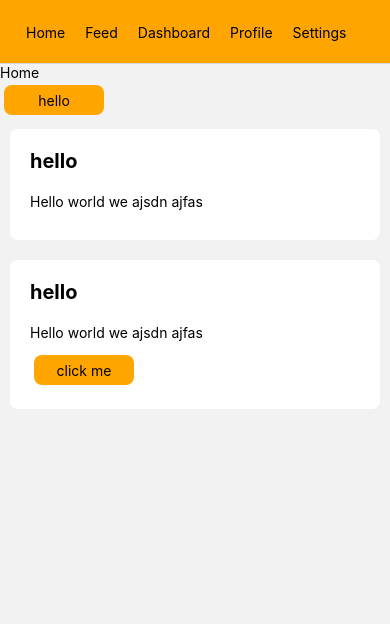
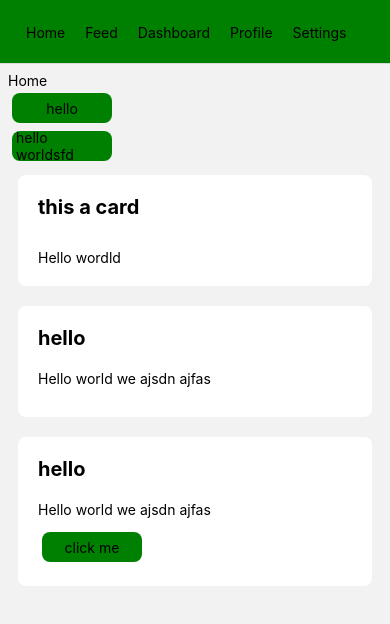
Before and after one commit to pholoshos/Plasma-FrameWork, a React Native app: screen /Home in a window 390 px wide. Shown: the top 624 px of the page. Built offline with nearby package versions, Linux system fonts and the light colour scheme.

Commit message:
feature : button style

```diff
--- a/src/components/button/index.tsx
+++ b/src/components/button/index.tsx
@@ -4,7 +4,7 @@ import { IButton } from "../../modal/button"
 import { theme } from "../../values"
 
 export const Button = (props: IButton) => {
-    return <Pressable onPress={(event) => props.onClick(event)} style={style.button}>
+    return <Pressable onPress={(event) => props.onClick(event)} style={{ ...style.button, backgroundColor: props.color ? props.color : theme.primaryColor }}>
         <Text >{props.label}</Text>
     </Pressable>
 }
@@ -12,7 +12,6 @@ export const Button = (props: IButton) => {
 export const style = StyleSheet.create({
     button: {
         borderRadius: 8,
-        backgroundColor: theme.primaryColor,
         width: 100,
         padding: 4,
         margin: 4,
--- a/src/components/index.ts
+++ b/src/components/index.ts
@@ -3,7 +3,7 @@ export { Navbar } from "./navbar";
 export { Alert } from "./alert";
 export { Image } from "./image";
 export { Card } from "./card";
-export {ScrollView} from "./scrollView";
+export {ScrollLayout} from "./scrollLayout";
 export {Banner} from "./banner"
 export {Content} from "./content";
 export {ListView} from "./listView";
--- /dev/null
+++ b/src/components/scrollLayout/index.tsx
@@ -0,0 +1,17 @@
+import React from "react"
+import { ScrollView, View,StyleSheet } from "react-native"
+interface IProps {
+    children? : any;
+}
+export  const ScrollLayout = (props : IProps)=>{
+    return <ScrollView style={style.content}>
+        {props.children}
+    </ScrollView>
+}
+
+const style = StyleSheet.create({
+    content : {
+        margin : 8
+    },
+
+});
--- a/src/components/scrollView/index.tsx
+++ /dev/null
@@ -1,6 +0,0 @@
-import React from "react"
-import { View } from "react-native"
-
-export  const ScrollView = ()=>{
-    return <View></View>
-}
--- a/src/modal/button.d.ts
+++ b/src/modal/button.d.ts
@@ -1,5 +1,6 @@
 export interface IButton  {
     label : string;
     icon? : any;
-    onClick : (event: GestureResponderEvent) => void | null
+    onClick : (event: GestureResponderEvent) => void | null;
+    color? : string;
 }
--- a/src/modal/theme.d.ts
+++ b/src/modal/theme.d.ts
@@ -5,5 +5,6 @@ export interface ITheme {
     darkModePrimaryColor? : string;
     darkModeSecondaryColor? : string;
     darkModeTextColor? : string;
-    mode : 'dark' | 'light'|'auto'|'inverted'
+    mode : 'dark' | 'light'|'auto'|'inverted',
+    white? : string
 }
--- a/src/screens/home/index.tsx
+++ b/src/screens/home/index.tsx
@@ -1,6 +1,6 @@
 
 import { View, Text, Pressable } from "react-native";
-import { Button, Card } from "../../components";
+import { Button, Card, ScrollLayout } from "../../components";
 
 export const Home = () => {
     const clickButton = () => {
@@ -8,14 +8,21 @@ export const Home = () => {
     }
 
     return <View>
-        <Text>Home</Text>
+        <ScrollLayout>
+            <Text>Home</Text>
 
-        <Button onClick={clickButton} label="hello" />
+            <Button onClick={clickButton} label="hello" />
+            <Button onClick={()=>{cons}} label="hello worldsfd" ></Button>
+            <Card title="this a card">
+                <Text>Hello wordld</Text>
+            </Card>
 
-        <Card title="hello" description="Hello world we ajsdn ajfas  " />
+            <Card title="hello" description="Hello world we ajsdn ajfas  " />
 
-        <Card title="hello" description="Hello world we ajsdn ajfas  "
-        ><Button label="click me" onClick={() => { }}></Button></Card>
+            <Card title="hello" description="Hello world we ajsdn ajfas  "
+            ><Button label="click me" onClick={() => { }}></Button></Card>
+        </ScrollLayout>
+
 
     </View>
 
--- a/src/values/theme/index.ts
+++ b/src/values/theme/index.ts
@@ -2,12 +2,13 @@ import { ITheme } from "../../modal";
 
 //app theme here
 export const theme : ITheme = {
-    primaryColor : 'orange',
+    primaryColor : 'green',
     secondaryColor : 'white',
     darkModePrimaryColor : 'black',
     darkModeSecondaryColor : 'gray',
     darkModeTextColor : 'white',
     textColor : 'black',
-    mode : 'dark'
+    mode : 'light',
+    white : 'white',
 
 }
```
